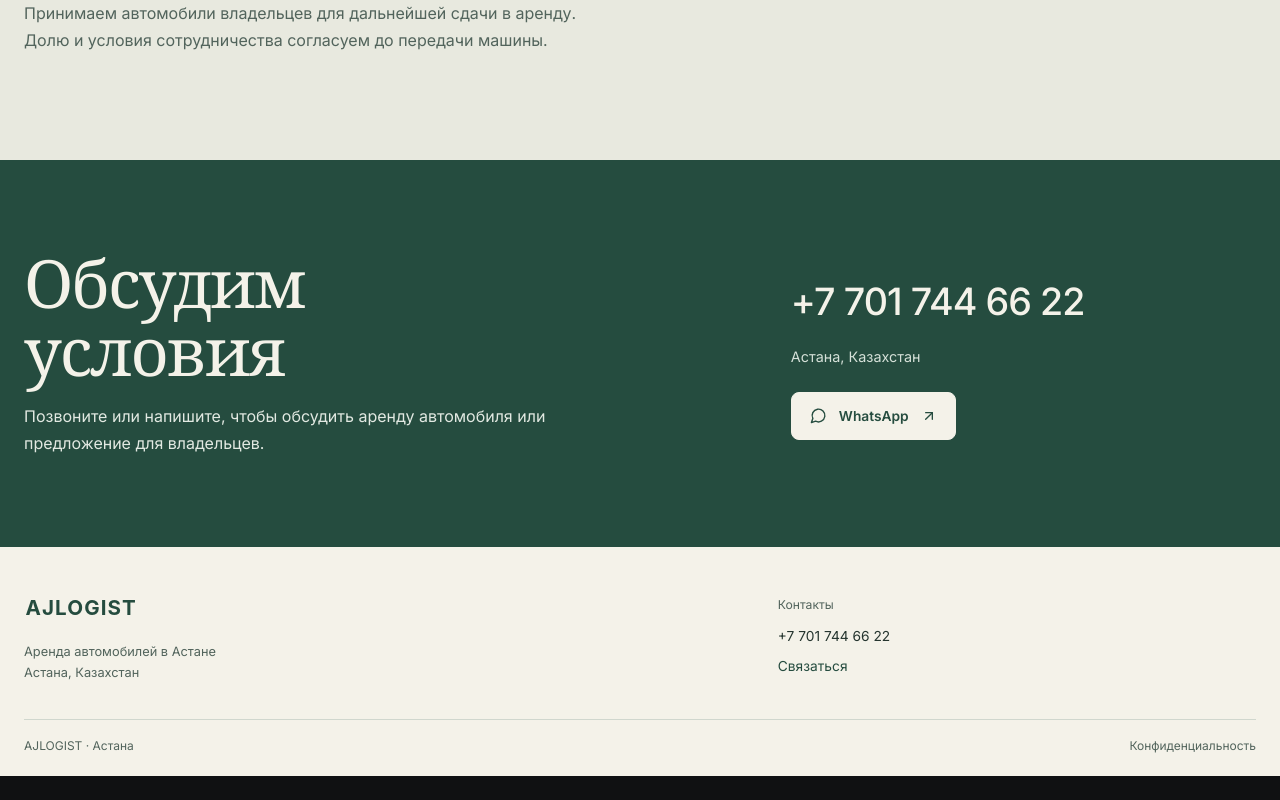
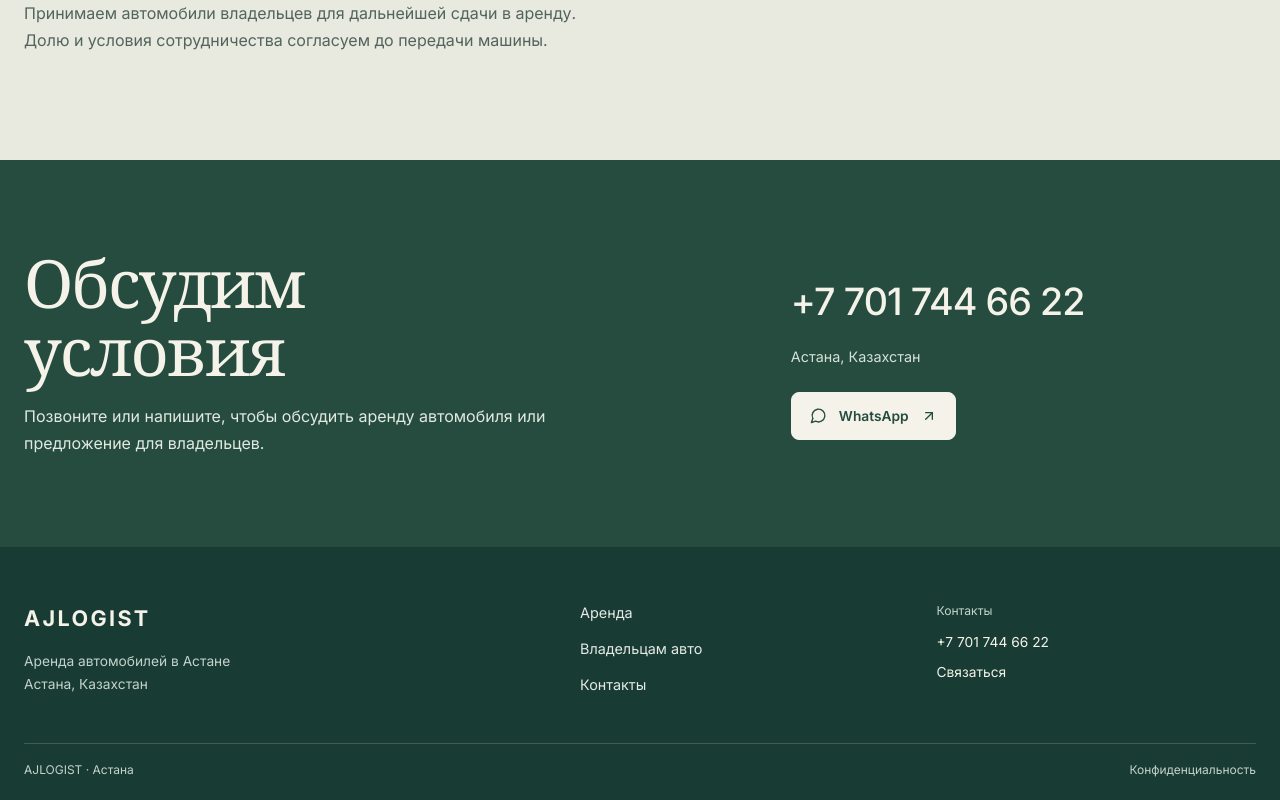
Before and after one commit to alanchoo11/AJTAXI, a React (Vite) app: page / in a window 1280 px wide. Shown: the part 1803-2603 px from the top of the page. Before the commit the page ends 2579 px from the top, so only its background shows below. Built offline with nearby package versions, Linux system fonts and the light colour scheme; no server answers.

Commit message:
Redesign footer with dark contact area

```diff
--- a/src/components/SiteLayout.tsx
+++ b/src/components/SiteLayout.tsx
@@ -54,7 +54,10 @@ function Footer() {
   const { t } = useLocale();
   return <footer className="site-footer">
     <div className="wrap footer-top">
-      <div className="footer-brand"><Link to="/"><img src={assetUrl('/assets/aj-logo-dark.svg')} alt="AJLOGIST" /></Link><p>{t('footerLine')}<br/>{t('city')}</p></div>
+      <div className="footer-brand"><Link className="footer-wordmark" to="/">AJLOGIST</Link><p>{t('footerLine')}<br/>{t('city')}</p></div>
+      <nav className="footer-links" aria-label={t('mainNavigation')}>
+        {nav.map(item => <Link key={item.to} to={item.to}>{t(item.key)}</Link>)}
+      </nav>
       <div className="footer-contact"><span>{t('contacts')}</span><a href={'tel:' + AJLOGIST_PHONE_TEL}>{AJLOGIST_PHONE}</a><Link to="/contacts">{t('contactUs')}</Link></div>
     </div>
     <div className="wrap footer-bottom"><span>{t('copyright')}</span><Link to="/privacy">{t('legal')}</Link></div>
--- a/src/public-site.css
+++ b/src/public-site.css
@@ -149,18 +149,20 @@
 .site-shell .button.button-paper { border-color: var(--paper); background: var(--paper); color: var(--forest); }
 .site-shell .button.button-paper:hover { background: #fff; box-shadow: 0 8px 18px #10271d22; }
 
-.site-footer { border-top: 0; background: var(--paper); }
-.footer-top { grid-template-columns: minmax(0, 1fr) minmax(260px, .72fr); gap: clamp(28px, 7vw, 96px); align-items: center; padding-block: 42px 36px; }
-.footer-brand img { width: 156px; height: 38px; }
-.footer-brand p { color: var(--muted-ink); font-size: .8rem; }
-.footer-contact { display: flex; flex-direction: column; align-items: flex-start; gap: 10px; color: var(--muted-ink); font-size: .86rem; }
-.footer-contact span { margin-bottom: 2px; color: var(--muted-ink); font-size: .76rem; }
-.footer-contact a { color: var(--ink); text-decoration: none; line-height: 1.45; }
-.footer-contact a:last-child { color: var(--forest); }
+.site-footer { border-top: 0; background: #183c33; color: #f4f2e9; }
+.footer-top { grid-template-columns: minmax(0, 1.2fr) minmax(150px, .7fr) minmax(210px, .8fr); gap: clamp(28px, 6vw, 84px); align-items: start; padding-block: 54px 46px; }
+.footer-wordmark { display: inline-block; color: #f4f2e9; font-size: 1.35rem; font-weight: 700; letter-spacing: .11em; text-decoration: none; }
+.footer-brand p { margin-top: 14px; color: #c5d2cb; font-size: .86rem; line-height: 1.7; }
+.footer-links { display: flex; flex-direction: column; align-items: flex-start; gap: 13px; }
+.footer-links a { color: #e4e9e4; font-size: .9rem; text-decoration: none; }
+.footer-links a:hover,.footer-contact a:hover,.footer-bottom a:hover { color: #efb58c; }
+.footer-contact { display: flex; flex-direction: column; align-items: flex-start; gap: 10px; color: #c5d2cb; font-size: .86rem; }
+.footer-contact span { margin-bottom: 2px; color: #c5d2cb; font-size: .76rem; }
+.footer-contact a { color: #f4f2e9; text-decoration: none; line-height: 1.45; }
 .footer-contact a:hover,
 .footer-bottom a:hover { color: var(--rust); }
-.footer-bottom { border-top: 1px solid var(--rule); color: var(--muted-ink); font-size: .75rem; }
-.footer-bottom a { color: var(--muted-ink); text-decoration: none; }
+.footer-bottom { border-top: 1px solid #ffffff2b; color: #c5d2cb; font-size: .75rem; }
+.footer-bottom a { color: #c5d2cb; text-decoration: none; }
 
 .privacy-page { max-width: 900px; min-height: 62vh; padding-block: clamp(66px, 8vw, 100px); }
 .privacy-page h1 { max-width: 15ch; margin: 0 0 20px; font-size: clamp(3rem, 6.6vw, 5.6rem); line-height: 1; }
@@ -210,7 +212,9 @@
   .contact-section-inner { grid-template-columns: 1fr; gap: 31px; padding-block: 58px; }
   .contact-copy h2 { max-width: 13ch; }
   .contact-phone { font-size: 1.8rem; }
-  .footer-top { grid-template-columns: 1fr; gap: 25px; padding-block: 31px 24px; }
+  .footer-top { grid-template-columns: 1fr 1fr; gap: 28px 24px; padding-block: 38px 30px; }
+  .footer-brand { grid-column: 1 / -1; }
+  .footer-links { gap: 11px; }
   .footer-contact { padding-top: 20px; border-top: 1px solid var(--rule); }
   .footer-bottom { align-items: flex-start; flex-direction: row; gap: 16px; }
   .privacy-page { min-height: 65vh; padding-block: 58px; }
```
